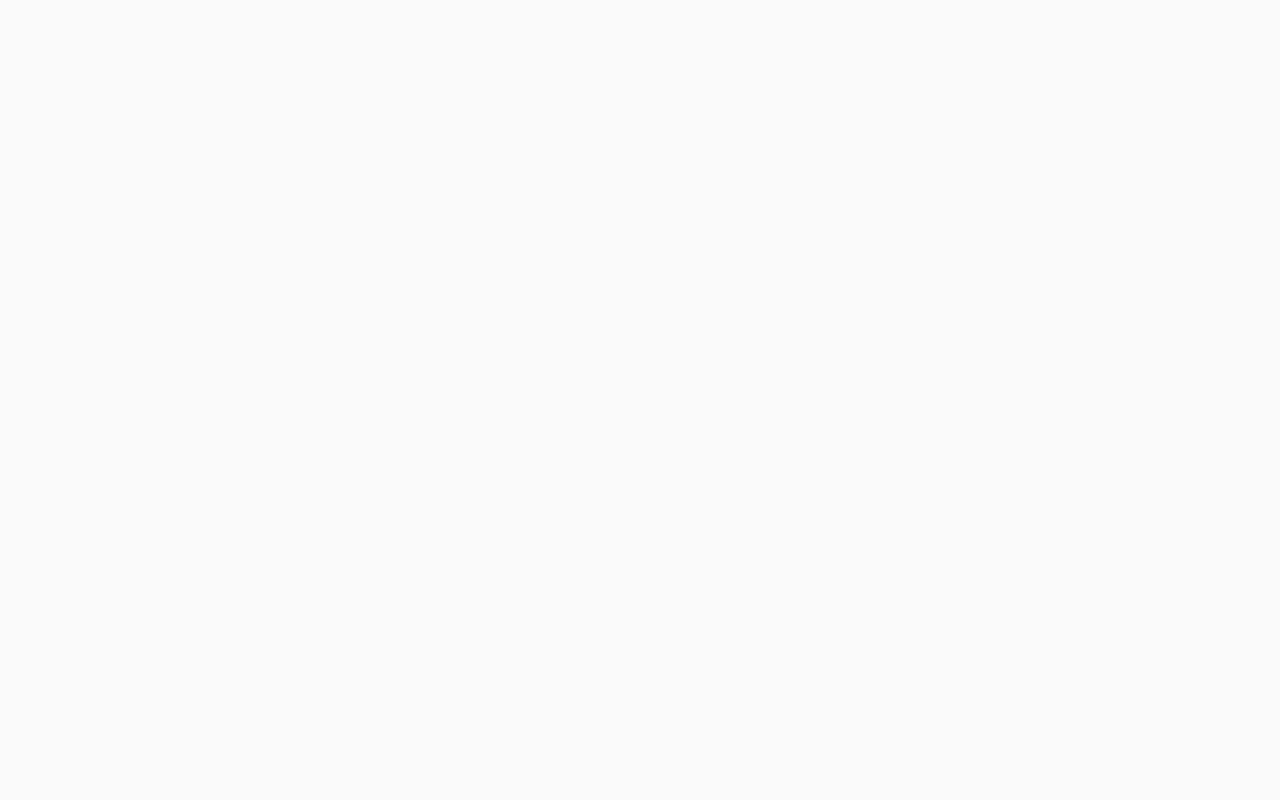
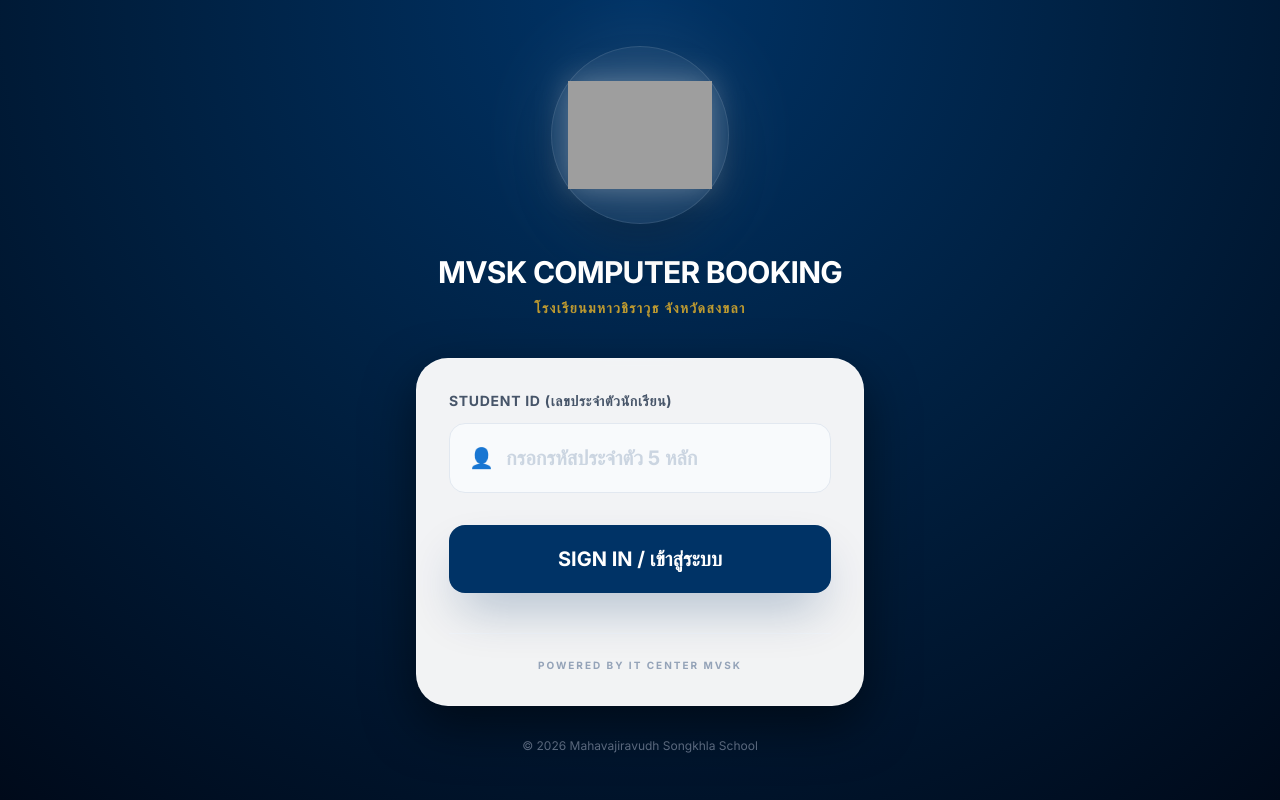
Before and after one commit to kritkrit3003-prog/mvsk-booking-computer-room., a plain HTML site: page dist/index.html in a window 1280 px wide. Drawn offline with nearby package versions, Linux system fonts and the light colour scheme; the site is published under a folder, as on GitHub Pages, so addresses that start at the root find nothing; grey boxes are pictures that could not be loaded.

Commit message:
Fix paths for stylesheet and script in index.html
Updated stylesheet and script source paths in index.html.

```diff
--- a/dist/index.html
+++ b/dist/index.html
@@ -11,7 +11,7 @@
         body { font-family: 'Inter', sans-serif; }
     </style>
 
-<link rel="stylesheet" href="/index.css">
+<link rel="stylesheet" href="index.css">
 <script type="importmap">
 {
   "imports": {
@@ -22,7 +22,7 @@
   }
 }
 </script>
-  <script type="module" crossorigin src="/assets/index-C24egXSa.js"></script>
+  <script type="module" crossorigin src="assets/index-C24egXSa.js"></script>
 </head>
 <body class="bg-slate-50 text-slate-900">
     <div id="root"></div>
```
